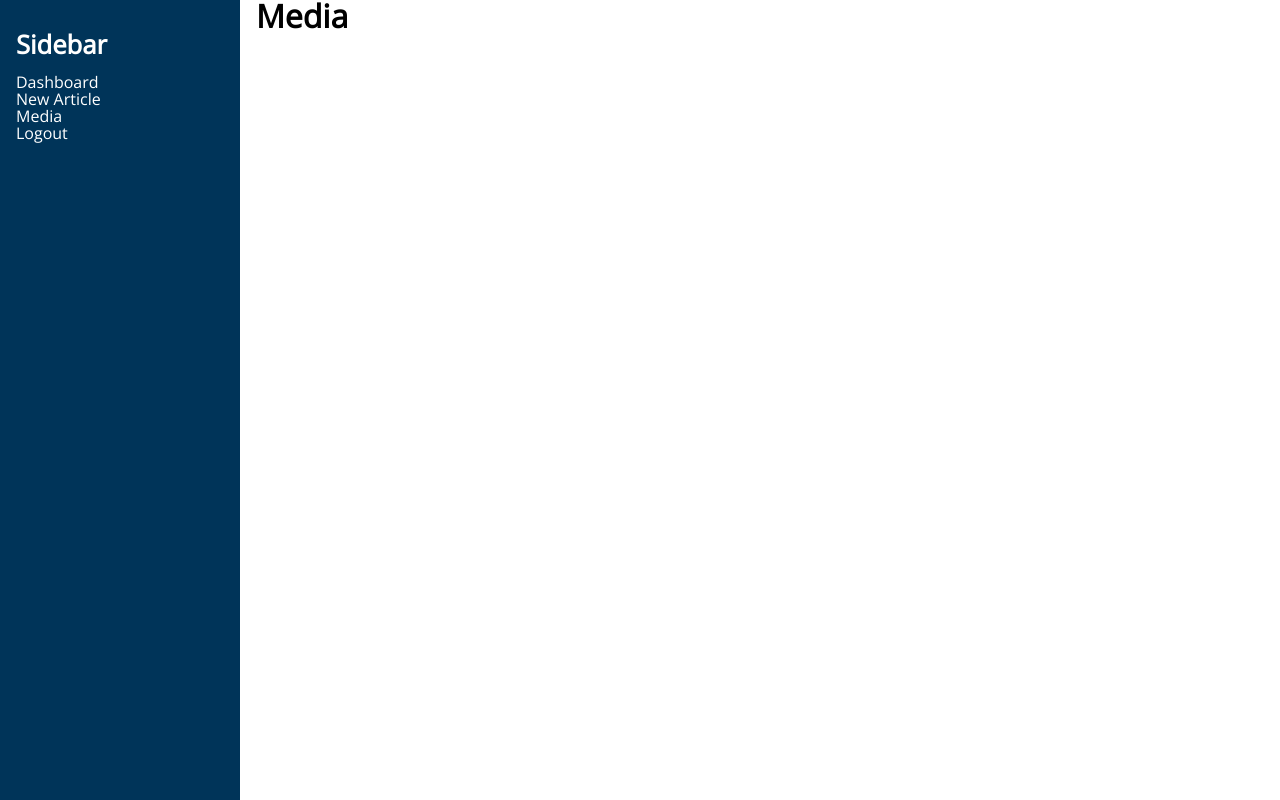
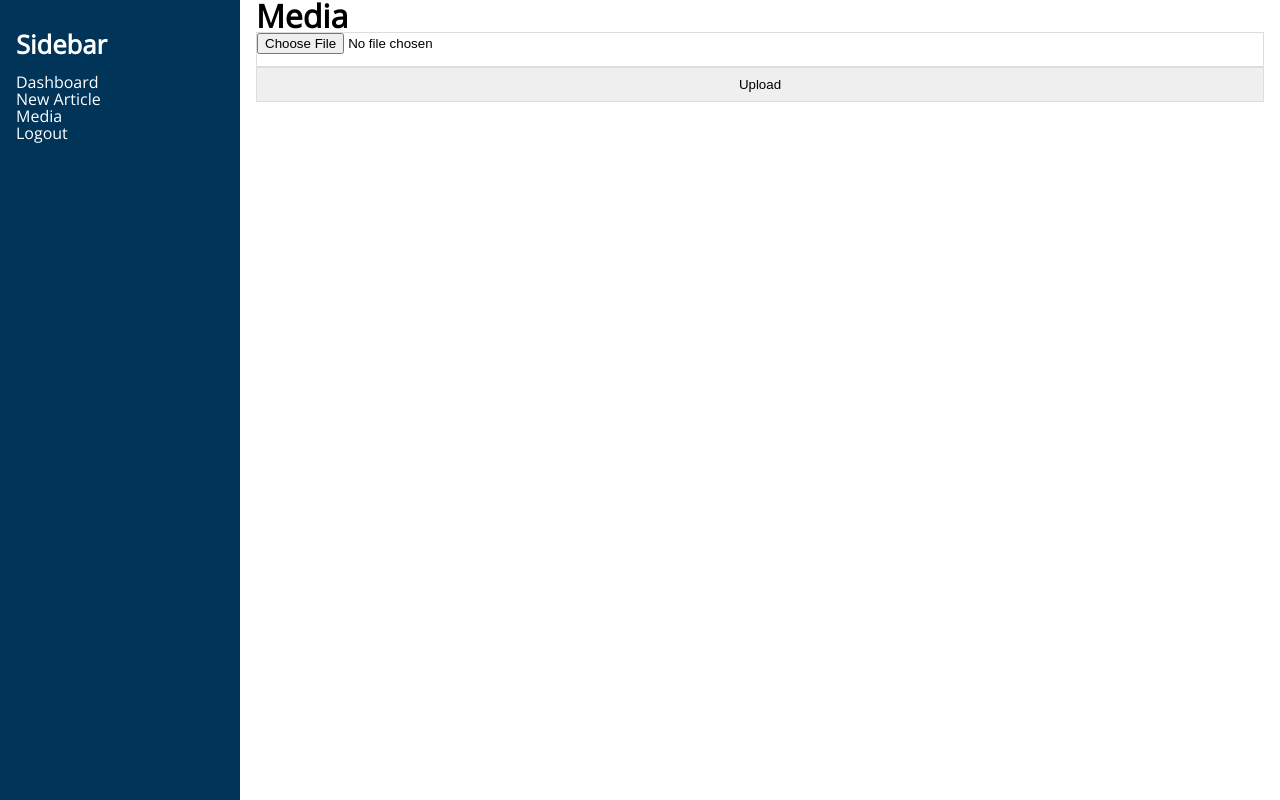
Before and after one commit to informagician/informagician, a React (Create React App) app: page /dashboard/media in a window 1280 px wide. Built offline with nearby package versions, Linux system fonts and the light colour scheme.

Commit message:
send file functions wrote

```diff
--- a/src/components/admin/Media.js
+++ b/src/components/admin/Media.js
@@ -1,9 +1,24 @@
-import React from 'react'
+import React, { useState } from 'react'
+import axios from 'axios'
 
 const Media = () => {
 
+    const [ file, setFile ] = useState()
+
+    const handleFile = e => {
+        setFile(e.target.files[0])
+    }
+
+    const handleUpload = e => {
+        console.log(file)
+    }
+
     return (
-        <h1>Media</h1>
+        <>
+            <h1>Media</h1>
+            <input type="file" onChange={handleFile} />
+            <input type="submit" value="Upload" onClick={handleUpload} />
+        </>
     )
 }
 
--- a/src/components/admin/article/New.js
+++ b/src/components/admin/article/New.js
@@ -1,6 +1,5 @@
 import React, { useState } from 'react'
 import axios from 'axios'
-import 'react-quill/dist/quill.snow.css';
 
 import { Editor } from '@tinymce/tinymce-react';
 
```
